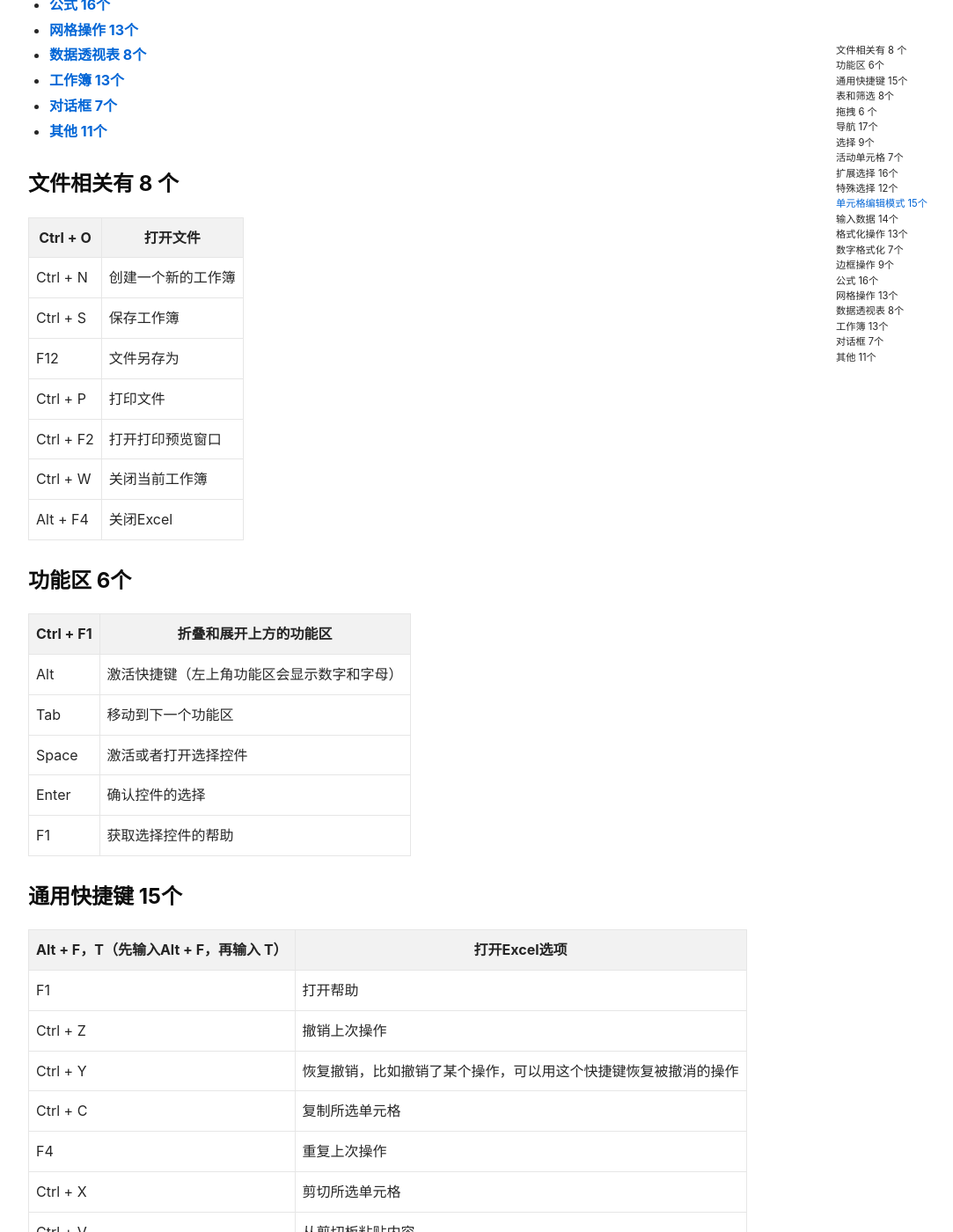
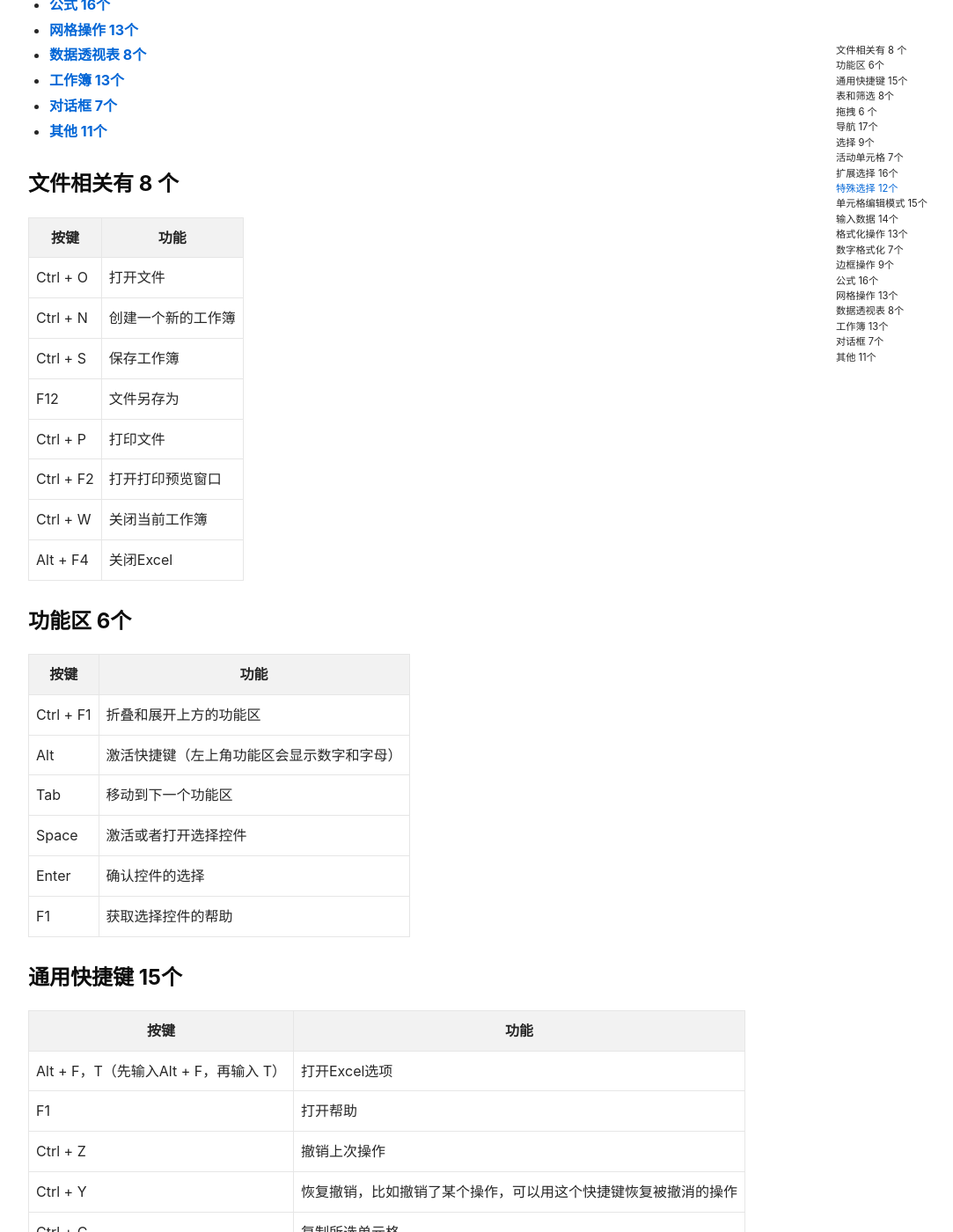
Before and after one commit to BugLeesir/bugleesir-blogs, a Jekyll site: the page built from _posts/2024-3-26-Excel快捷键大全.md, in a window 1280 px wide and 1400 px high, scrolled down 703 px. Shown: the whole window at 88% size, without its empty margins (71-1154 px from the left). Built offline with Jekyll 4.4.1, drawn with Linux system fonts in a browser that asks for light colours; nearby versions of some CDN libraries; comment, search, counter and statistics services are not loaded; some of the changed text lies outside the part shown.

Commit message:
update by bugleesir

```diff
--- a/_posts/2024-3-26-Excel快捷键大全.md
+++ b/_posts/2024-3-26-Excel快捷键大全.md
@@ -31,8 +31,9 @@ title: "Excel快捷键大全"
 
 ### 文件相关有 8 个
 
+| 按键 | 功能 |
+| --- | --- |
 | Ctrl + O | 打开文件 |
-| --- | --- |
 | Ctrl + N | 创建一个新的工作簿 |
 | Ctrl + S | 保存工作簿 |
 | F12 | 文件另存为 |
@@ -43,8 +44,9 @@ title: "Excel快捷键大全"
 
 ### 功能区 6个
 
+| 按键 | 功能 |
+| --- | --- |
 | Ctrl + F1 | 折叠和展开上方的功能区 |
-| --- | --- |
 | Alt | 激活快捷键（左上角功能区会显示数字和字母） |
 | Tab | 移动到下一个功能区 |
 | Space | 激活或者打开选择控件 |
@@ -53,8 +55,9 @@ title: "Excel快捷键大全"
 
 ### 通用快捷键 15个
 
+| 按键 | 功能 |
+| --- | --- |
 | Alt + F，T（先输入Alt + F，再输入 T） | 打开Excel选项 |
-| --- | --- |
 | F1 | 打开帮助 |
 | Ctrl + Z | 撤销上次操作 |
 | Ctrl + Y | 恢复撤销，比如撤销了某个操作，可以用这个快捷键恢复被撤消的操作 |
@@ -72,8 +75,9 @@ title: "Excel快捷键大全"
 
 ### 表和筛选 8个
 
+| 按键 | 功能 |
+| --- | --- |
 | Ctrl + T | 显示“创建表”对话框 |
-| --- | --- |
 | Ctrl + Shift + L | 触发自动筛选 |
 | Alt + ↓ | 激活筛选 |
 | Shift + Space | 选择整行 |
@@ -84,8 +88,9 @@ title: "Excel快捷键大全"
 
 ### 拖拽 6 个
 
+| 按键 | 功能 |
+| --- | --- |
 | drag 拖 | 拖动并剪切 |
-| --- | --- |
 | Ctrl + drag | 拖动并复制 |
 | Shift + drag | 拖动并插入 |
 | Ctrl + Shift + drag | 拖动并插入拷贝 |
@@ -94,8 +99,9 @@ title: "Excel快捷键大全"
 
 ### 导航 17个
 
+| 按键 | 功能 |
+| --- | --- |
 | ← | 移动到左边单元格 |
-| --- | --- |
 | → | 移动到右边单元格 |
 | ↑ | 移动到上边单元格 |
 | ↓ | 移动到下边单元格 |
@@ -115,8 +121,9 @@ title: "Excel快捷键大全"
 
 ### 选择 9个
 
+| 按键 | 功能 |
+| --- | --- |
 | Shift + Space | 选择整行 |
-| --- | --- |
 | Ctrl + Space | 选择整列 |
 | Ctrl + A | 选择整个工作表 |
 | Shift + Click | 将相邻的单元格添加到一起选中 |
@@ -128,8 +135,9 @@ title: "Excel快捷键大全"
 
 ### 活动单元格 7个
 
+| 按键 | 功能 |
+| --- | --- |
 | Shift + Backspace | 只选择活动的单元格 |
-| --- | --- |
 | Ctrl + Backspace | 显示工作表中的活动单元格 |
 | Ctrl + . | 顺时针移动活动单元格 |
 | Enter | 将活动单元格下移 |
@@ -139,8 +147,9 @@ title: "Excel快捷键大全"
 
 ### 扩展选择 16个
 
+| 按键 | 功能 |
+| --- | --- |
 | Shift + → | 向右多选一个单元格 |
-| --- | --- |
 | Shift + ← | 向左多选一个单元格 |
 | Shift + ↑ | 向上多选一个单元格 |
 | Shift + ↓ | 向下多选一个单元格 |
@@ -159,8 +168,9 @@ title: "Excel快捷键大全"
 
 ### 特殊选择 12个
 
+| 按键 | 功能 |
+| --- | --- |
 | Ctrl + G | 显示定位对话框 |
-| --- | --- |
 | Ctrl + Shift + O | 全选有批注的单元格 |
 | Ctrl + Shift + \* | 选择活动单元格附近的当前区域 |
 | Ctrl + A | 选择当前区域 |
@@ -175,8 +185,9 @@ title: "Excel快捷键大全"
 
 ### 单元格编辑模式 15个
 
+| 按键 | 功能 |
+| --- | --- |
 | F2 | 编辑当前单元格（跟双击单元格效果一致） |
-| --- | --- |
 | Shift + F2 | 插入或编辑批注 |
 | Esc | 取消编辑 |
 | Shift + → | 编辑模式下向右移动一个字符（英文中的一个字母） |
@@ -194,8 +205,9 @@ title: "Excel快捷键大全"
 
 ### 输入数据 14个
 
+| 按键 | 功能 |
+| --- | --- |
 | Enter | 下移一个单元格 |
-| --- | --- |
 | Shift + Enter | 上移一个单元格 |
 | Tab | 右移一个单元格 |
 | Shift + Tab | 左移一个单元格 |
@@ -212,8 +224,9 @@ title: "Excel快捷键大全"
 
 ### 格式化操作 13个
 
+| 按键 | 功能 |
+| --- | --- |
 | Ctrl + 1 | 弹出设置单元格格式对话框 |
-| --- | --- |
 | Alt + H + A + L | 左对齐 |
 | Ctrl + Shift + F | 弹出设置单元格格式对话框，并选中 字体 页 |
 | Ctrl + B | 加粗和取消加粗 |
@@ -229,8 +242,9 @@ title: "Excel快捷键大全"
 
 ### 数字格式化 7个
 
+| 按键 | 功能 |
+| --- | --- |
 | Ctrl + Shift + ~ | 应用通用格式 |
-| --- | --- |
 | Ctrl + Shift + $ | 货币格式 |
 | Ctrl + Shift + % | 百分比格式 |
 | Ctrl + shift + ^ | 科学记数格式 |
@@ -240,8 +254,9 @@ title: "Excel快捷键大全"
 
 ### 边框操作 9个
 
+| 按键 | 功能 |
+| --- | --- |
 | Ctrl + Shift + & | 添加外框线 |
-| --- | --- |
 | Alt + R | 添加和删除右框线 |
 | Alt + L | 添加和删除左框线 |
 | Alt + T | 添加和删除上框线 |
@@ -253,8 +268,9 @@ title: "Excel快捷键大全"
 
 ### 公式 16个
 
+| 按键 | 功能 |
+| --- | --- |
 | F4 | 触发绝对和相对切换 |
-| --- | --- |
 | Shift + F3 | 打开插入函数对话框 |
 | Alt + = | 插入自动求和函数 |
 | Ctrl + \` | 触发公式的显示和隐藏 |
@@ -273,8 +289,9 @@ title: "Excel快捷键大全"
 
 ### 网格操作 13个
 
+| 按键 | 功能 |
+| --- | --- |
 | Ctrl + Shift + + | 显示插入对话框，插入行，插入列 |
-| --- | --- |
 | Ctrl + - | 显示删除对话框，删除行，删除列，删除单元格 |
 | Delete | 删除选中单元格的内容 |
 | Ctrl + 0 | 隐藏列 |
@@ -290,8 +307,9 @@ title: "Excel快捷键大全"
 
 ### 数据透视表 8个
 
+| 按键 | 功能 |
+| --- | --- |
 | Ctrl + A | 选择整个数据透视表 |
-| --- | --- |
 | Space | 触发数据透视表的字段选择框 |
 | Alt + Shift + → | 字段组合 |
 | Alt + Shift + ← | 取消字段组合 |
@@ -302,8 +320,9 @@ title: "Excel快捷键大全"
 
 ### 工作簿 13个
 
+| 按键 | 功能 |
+| --- | --- |
 | Shift + F11 | 插入新的工作表 |
-| --- | --- |
 | Ctrl + PgDn | 进入下一个工作表 |
 | Ctrl + PgUp | 进入上一个工作表 |
 | shift + F6 | 移动到上一个面板 |
@@ -319,8 +338,9 @@ title: "Excel快捷键大全"
 
 ### 对话框 7个
 
+| 按键 | 功能 |
+| --- | --- |
 | Tab | 移动到下一个控件 |
-| --- | --- |
 | shift + Tab | 移动到上一个控件 |
 | Ctrl + Tab | 移动到下一个标签页 |
 | Ctrl + Shift + Tab | 移动到上一个标签页 |
@@ -330,8 +350,9 @@ title: "Excel快捷键大全"
 
 ### 其他 11个
 
+| 按键 | 功能 |
+| --- | --- |
 | F7 | 打开拼写对话框 |
-| --- | --- |
 | shift + F7 | 打开同义词对话框 |
 | Alt + F8 | 打开宏对话框 |
 | Alt + F11 | 打开VBA编辑器 |
```
Also changed, not shown: _posts/2024-4-26-Visual Studio快捷键大全.md (+10 -5 lines).
